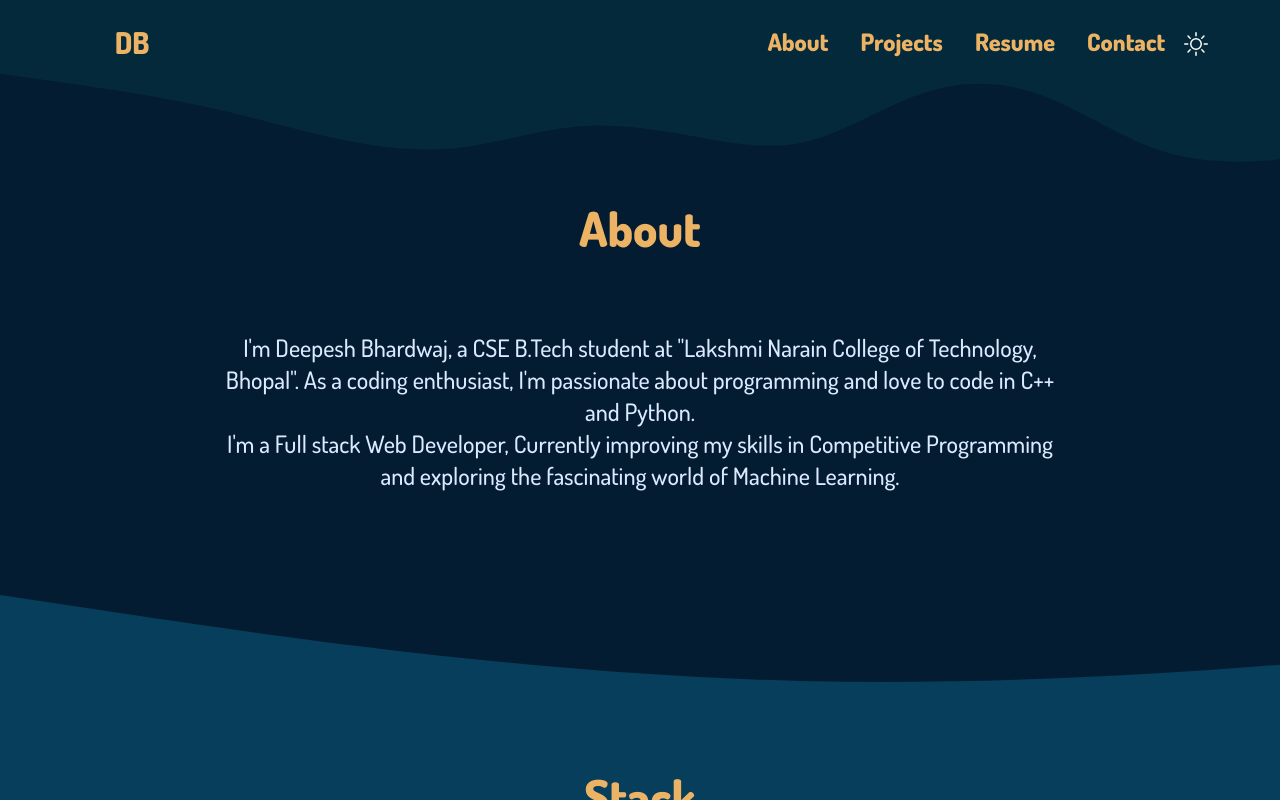
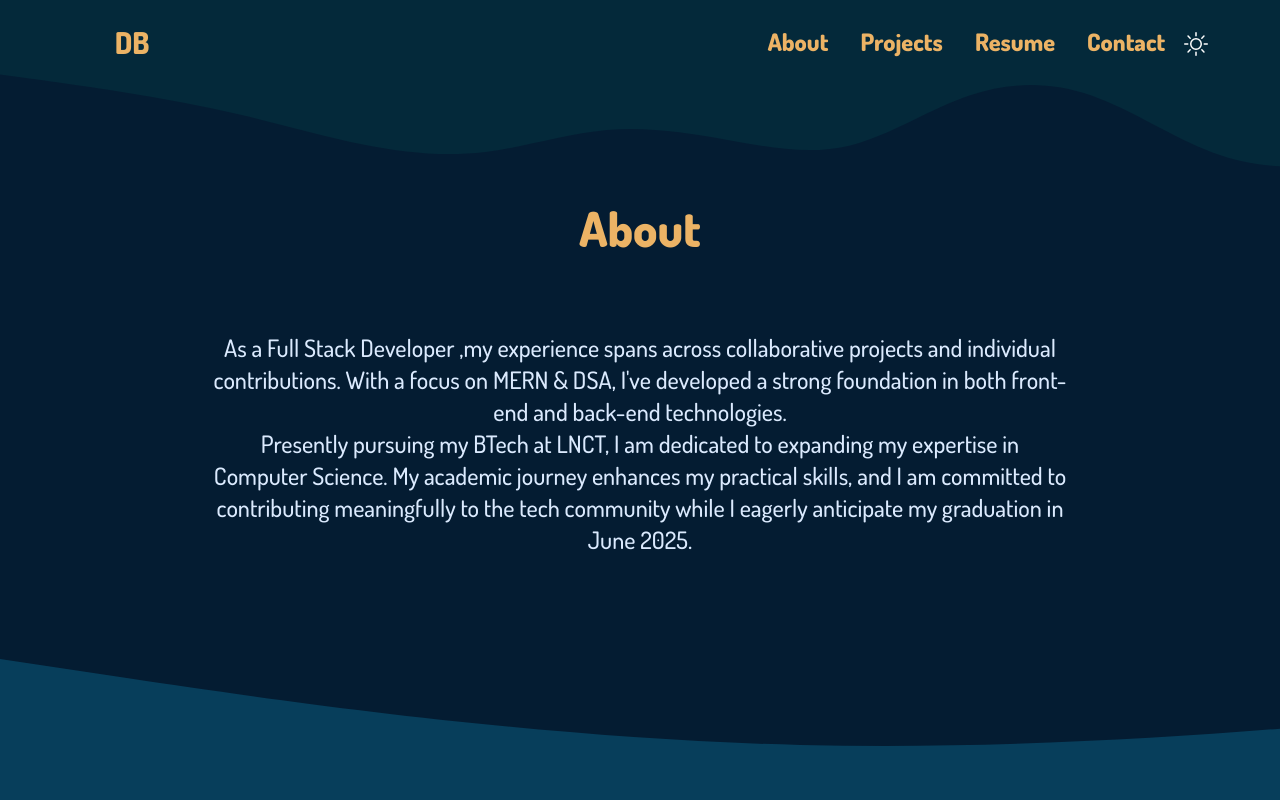
Before and after one commit to bellacaio16/portfolio-2.0, a React (Create React App) app: page / in a window 1280 px wide. Both pictures are taken after a click on the button "About". Shown: the top 800 px of the page. Built offline with nearby package versions, Linux system fonts and the light colour scheme.

Commit message:
Update about.js

```diff
--- a/src/components/about.js
+++ b/src/components/about.js
@@ -17,13 +17,9 @@ function About(props) {
         <h1 className={`${headingStyles} + ${props.titleColor}`}>About</h1>
 
         <p className={`${paragraphStyles} + ${props.paragraphStyle}`}>
-          I'm Deepesh Bhardwaj, a CSE B.Tech student at "Lakshmi Narain College
-          of Technology, Bhopal". As a coding enthusiast, I'm passionate about
-          programming and love to code in C++ and Python.
-          <br />
-          I'm a Full stack Web Developer, Currently improving my skills in
-          Competitive Programming and exploring the fascinating world of Machine
-          Learning.
+          As a Full Stack Developer ,my experience spans across collaborative projects and individual contributions. With a focus on MERN & DSA, I've developed a strong foundation in both front-end and back-end technologies.
+<br/>
+Presently pursuing my BTech at LNCT, I am dedicated to expanding my expertise in Computer Science. My academic journey enhances my practical skills, and I am committed to contributing meaningfully to the tech community while I eagerly anticipate my graduation in June 2025.
         </p>
       </div>
     </div>
```
